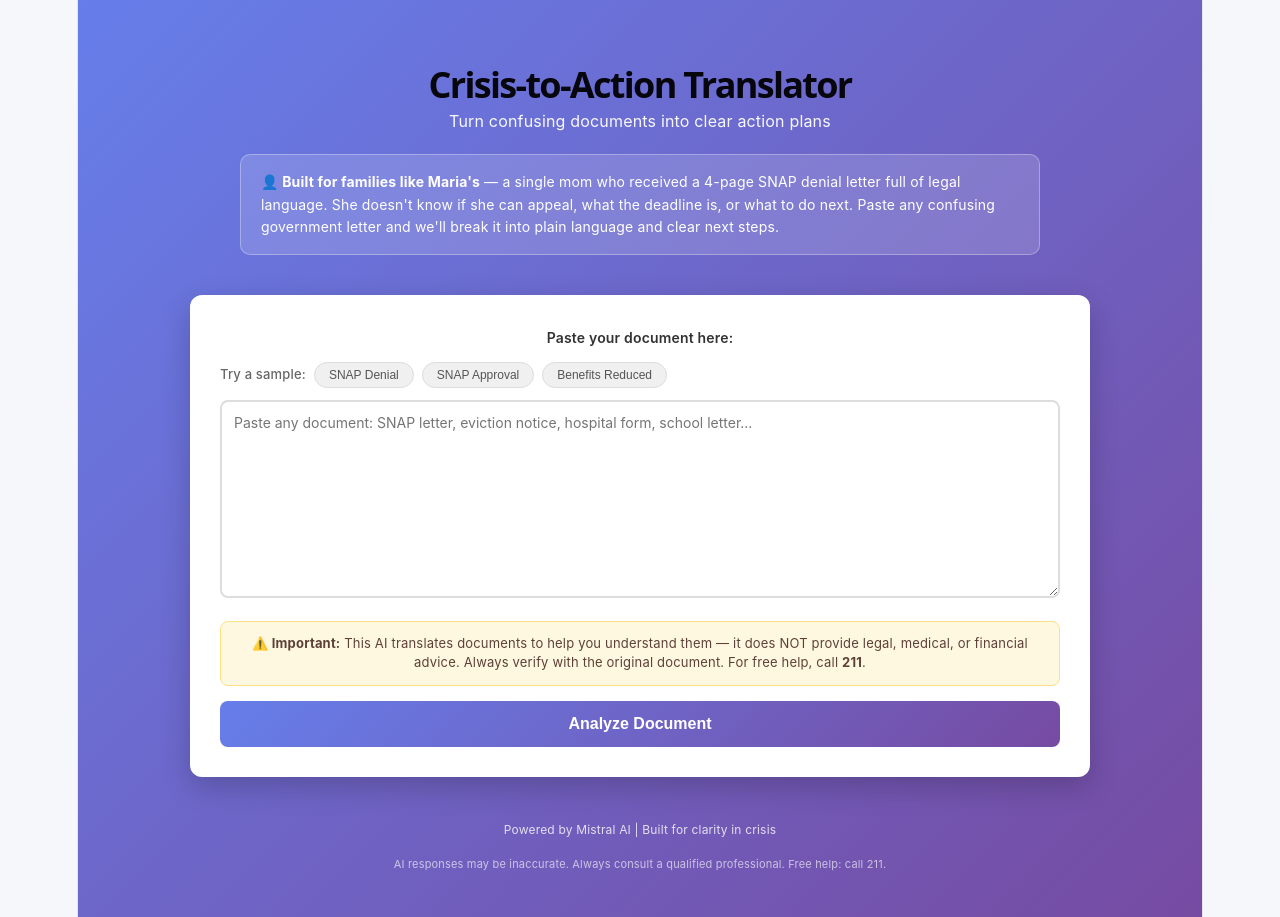
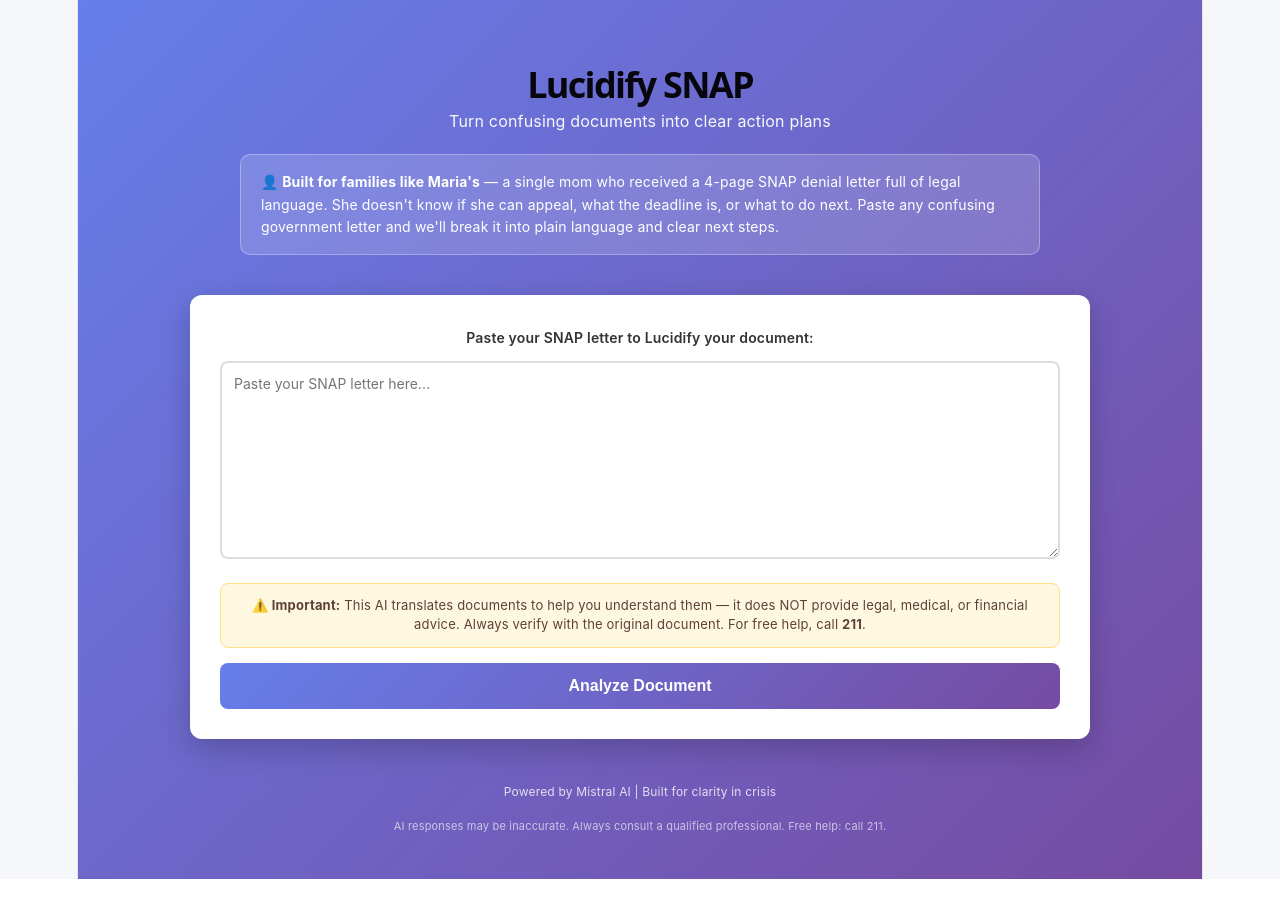
Before and after one commit to Aayush-Abhane/crisis-translator, a React (Vite) app: page / in a window 1280 px wide. After the commit the page ends 879 px from the top, so only its background shows below. Built offline with nearby package versions, Linux system fonts and the light colour scheme.

Commit message:
New Title

```diff
--- a/src/App.jsx
+++ b/src/App.jsx
@@ -1,48 +1,5 @@
 import { useState } from 'react';
 import './App.css';
-
-const SAMPLE_DOCS = {
-  denial: `Dear Ms. Martinez,
-
-Your SNAP application has been DENIED.
-
-Reason: Your household income exceeds the limit.
-- Your income: $2,150/month
-- Maximum allowed: $1,868/month
-- You exceed the limit by: $282/month
-
-You have 10 days to appeal.
-Appeal deadline: June 20, 2026
-
-Questions: Call 1-800-SNAP-HELP`,
-
-  approval: `Dear Applicant,
-
-Your SNAP application has been APPROVED!
-
-Benefit amount: $450/month
-Effective date: June 15, 2026
-Recertification due: June 15, 2027
-
-You must recertify or your benefits will close automatically.
-
-Questions: Call 1-800-SNAP-HELP`,
-
-  reduction: `Dear Recipient,
-
-Your SNAP benefits have changed effective July 1, 2026.
-
-Previous benefit: $450/month
-New benefit: $125/month
-
-Reason: Your income increased.
-Your new income: $2,200/month
-Maximum allowed: $1,868/month
-
-If you believe this is wrong, call us within 10 days.
-
-Questions: Call 1-800-SNAP-HELP`
-};
 
 function parseSection(text) {
   const sections = {};
@@ -117,7 +74,6 @@ function ResultCards({ text }) {
   return (
     <div className="result-cards">
 
-      {/* Status badge */}
       {STATUS_KEY && sections[STATUS_KEY] && (
         <div className={`card status-card ${getStatusStyle(sections[STATUS_KEY])}`}>
           <span className="status-icon">{getStatusIcon(sections[STATUS_KEY])}</span>
@@ -128,7 +84,6 @@ function ResultCards({ text }) {
         </div>
       )}
 
-      {/* Summary */}
       {SUMMARY_KEY && sections[SUMMARY_KEY] && (
         <div className="card summary-card">
           <div className="card-label">📄 Plain Language Summary</div>
@@ -136,7 +91,6 @@ function ResultCards({ text }) {
         </div>
       )}
 
-      {/* Deadline — most prominent */}
       {DEADLINE_KEY && sections[DEADLINE_KEY] && (
         <div className="card deadline-card">
           <div className="card-label">⏰ Deadline — Do Not Miss</div>
@@ -144,7 +98,6 @@ function ResultCards({ text }) {
         </div>
       )}
 
-      {/* Two column row: Facts + Urgency */}
       <div className="card-row">
         {FACTS_KEY && sections[FACTS_KEY] && (
           <div className="card facts-card">
@@ -160,7 +113,6 @@ function ResultCards({ text }) {
         )}
       </div>
 
-      {/* Action checklist */}
       {ACTIONS_KEY && sections[ACTIONS_KEY] && (
         <div className="card actions-card">
           <div className="card-label">✅ What You Must Do</div>
@@ -168,7 +120,6 @@ function ResultCards({ text }) {
         </div>
       )}
 
-      {/* Consequences */}
       {CONSEQUENCES_KEY && sections[CONSEQUENCES_KEY] && (
         <div className="card consequences-card">
           <div className="card-label">🚨 If You Don't Act</div>
@@ -176,7 +127,6 @@ function ResultCards({ text }) {
         </div>
       )}
 
-      {/* Help */}
       {HELP_KEY && sections[HELP_KEY] && (
         <div className="card help-card">
           <div className="card-label">🤝 Free Help Available</div>
@@ -305,7 +255,7 @@ ${document}`
   return (
     <div className="App">
       <header>
-        <h1>Crisis-to-Action Translator</h1>
+        <h1>Lucidify SNAP</h1>
         <p>Turn confusing documents into clear action plans</p>
         <div className="persona-box">
           <strong>👤 Built for families like Maria's</strong> — a single mom who received
@@ -317,18 +267,12 @@ ${document}`
 
       <main>
         <div className="input-section">
-          <label htmlFor="document">Paste your document here:</label>
-          <div className="sample-buttons">
-            <span className="sample-label">Try a sample:</span>
-            <button className="sample-btn" onClick={() => setDocument(SAMPLE_DOCS.denial)}>SNAP Denial</button>
-            <button className="sample-btn" onClick={() => setDocument(SAMPLE_DOCS.approval)}>SNAP Approval</button>
-            <button className="sample-btn" onClick={() => setDocument(SAMPLE_DOCS.reduction)}>Benefits Reduced</button>
-          </div>
+          <label htmlFor="document">Paste your SNAP letter to Lucidify your document:</label>
           <textarea
             id="document"
             value={document}
             onChange={(e) => setDocument(e.target.value)}
-            placeholder="Paste any document: SNAP letter, eviction notice, hospital form, school letter..."
+            placeholder="Paste your SNAP letter here..."
             rows="10"
           />
           <div className="disclaimer-box">
```
